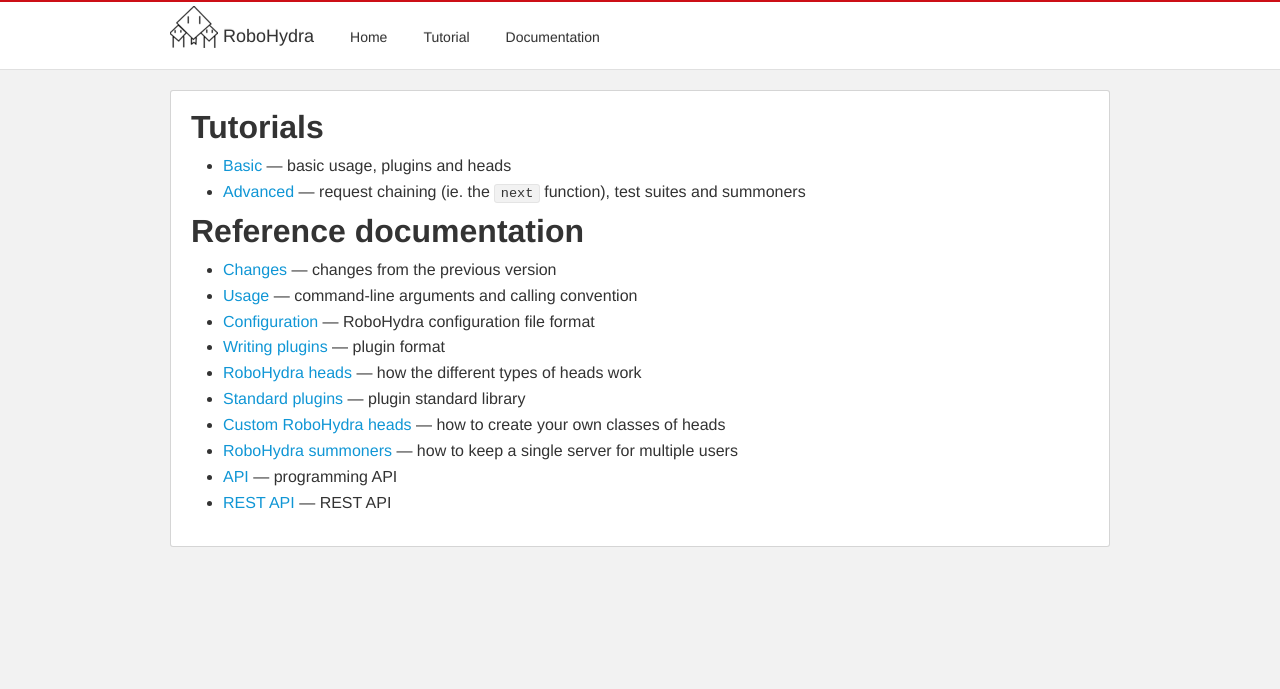
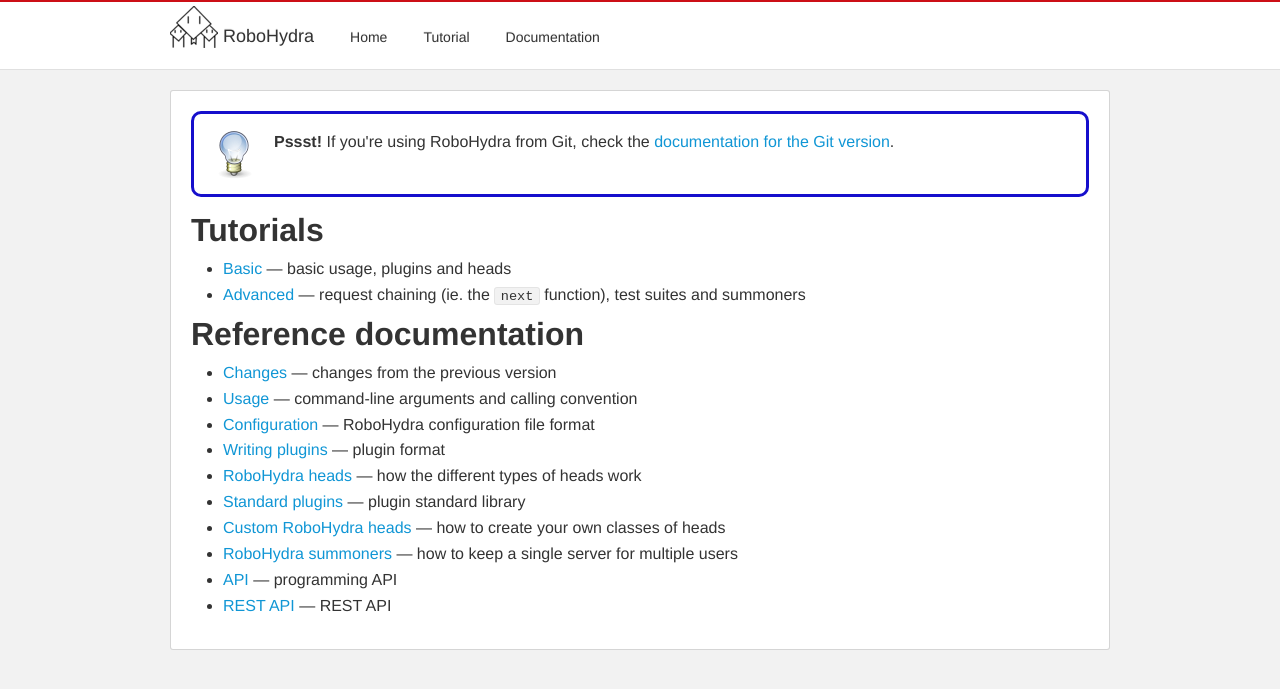
Before and after one commit to robohydra/robohydra, a Jekyll site: the page built from docs/0.4/index.md, in a window 1280 px wide. Shown: the top 689 px of the page. Built offline with Jekyll 4.4.1, drawn with Linux system fonts in a browser that asks for light colours.

Commit message:
Add a link to the documentation for the Git version

```diff
--- a/docs/0.4/index.md
+++ b/docs/0.4/index.md
@@ -1,6 +1,12 @@
 ---
 layout: default
 ---
+<div class="message info">
+  <img src="/static/img/dialog-information.png"/>
+
+  <strong>Pssst!</strong> If you're using RoboHydra from Git, check
+  the <a href="../head">documentation for the Git version</a>.
+</div>
 
 Tutorials
 =========
```
